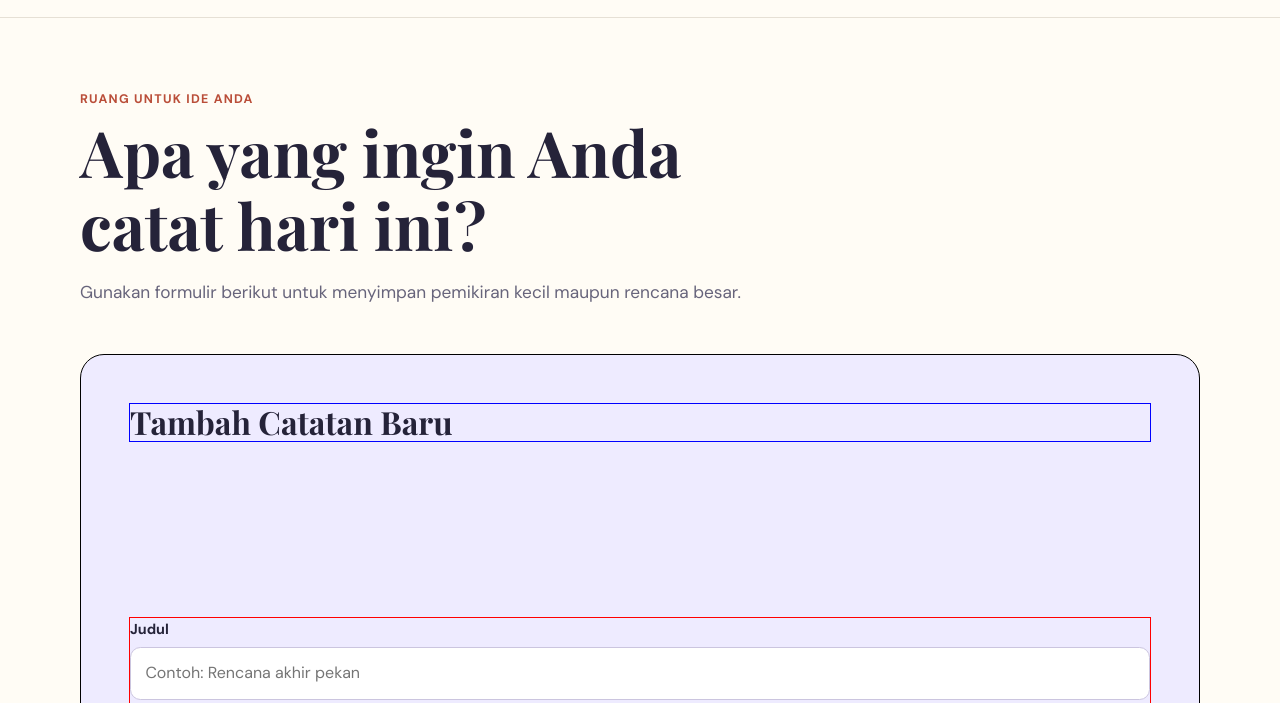
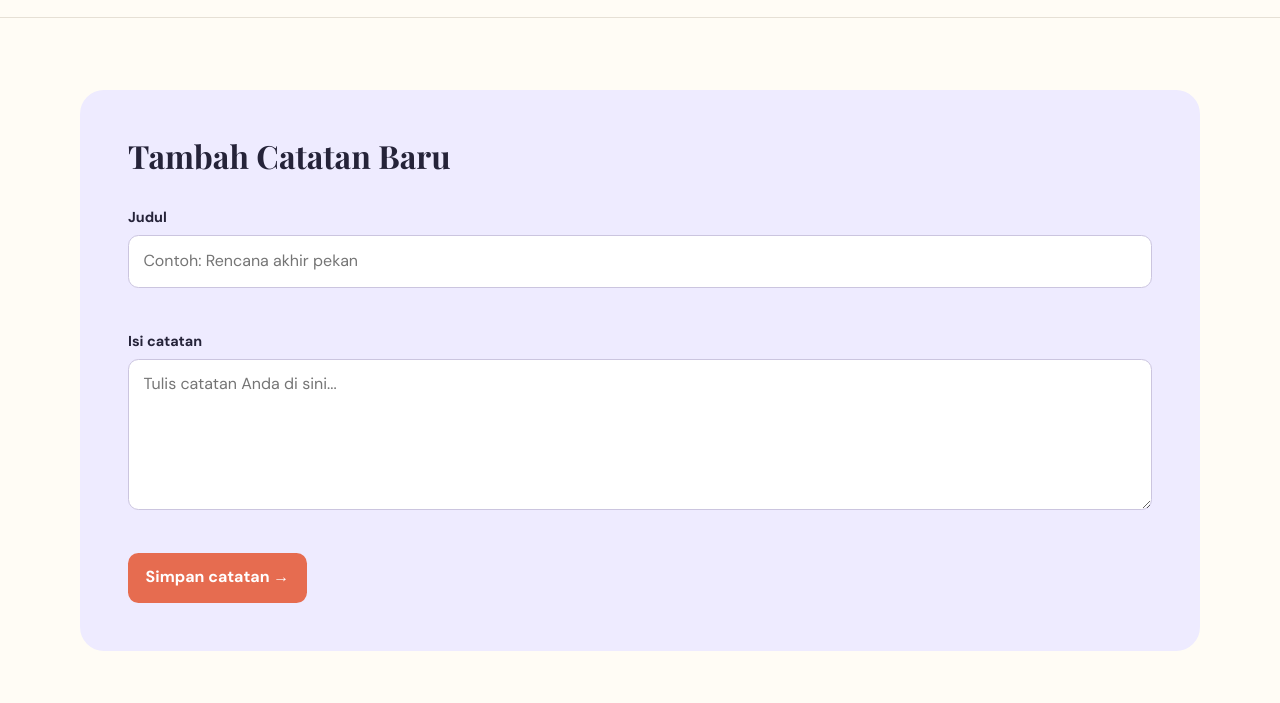
Before and after one commit to trdkhardani/first-project-notes-app, a plain HTML site: page index.html in a window 1280 px wide. Shown: the part 66-769 px from the top of the page. Drawn offline with nearby package versions, Linux system fonts and the light colour scheme.

Commit message:
feat: use flex on form card

```diff
--- a/index.html
+++ b/index.html
@@ -13,11 +13,6 @@
   <body>
     <app-bar app-name="Ruang Catatan" tagline="Tulis. Simpan. Ingat." nav-menus="Tambah Catatan,Daftar Catatan,Profil"></app-bar>
     <main class="page-content">
-      <section class="intro" aria-labelledby="intro-title">
-        <p class="eyebrow">Ruang untuk ide Anda</p>
-        <h1 id="intro-title">Apa yang ingin Anda catat hari ini?</h1>
-        <p>Gunakan formulir berikut untuk menyimpan pemikiran kecil maupun rencana besar.</p>
-      </section>
       <note-form></note-form>
       <section class="notes-section" aria-labelledby="notes-heading">
         <div class="section-heading">
--- a/src/styles/main.css
+++ b/src/styles/main.css
@@ -26,7 +26,6 @@ body {
 
   position: sticky;
   top: 0;
-
 
   display: flex;
   justify-content: space-between;
@@ -67,10 +66,6 @@ div#nav-menus a {
   margin: 0 auto;
   padding: 4.5rem 0;
 }
-.intro {
-  max-width: 43rem;
-  margin-bottom: 3rem;
-}
 .eyebrow {
   margin: 0 0 0.35rem;
   color: var(--accent-dark);
@@ -92,26 +87,19 @@ h1 {
   margin: 0;
   font-size: clamp(2.4rem, 5vw, 4.5rem);
 }
-.intro > p:last-child {
-  color: var(--muted);
-  font-size: 1.08rem;
-}
 .form-card {
-  border: 1px solid black;
-  display: grid;
-  grid-template-rows: minmax(12rem, 0.7fr) minmax(18rem, 1.3fr);
-  /* gap: 2rem; */
+  display: flex;
+  flex-flow: column;
+  gap: 2rem;
   padding: clamp(1.5rem, 4vw, 3rem);
   border-radius: 1.5rem;
   background: var(--lavender);
 }
 .form-card h2 {
-  border: 1px solid blue;
   margin: 0;
   font-size: 2rem;
 }
 form {
-  border: 1px solid red;
   display: grid;
   gap: 1rem;
 }
```
